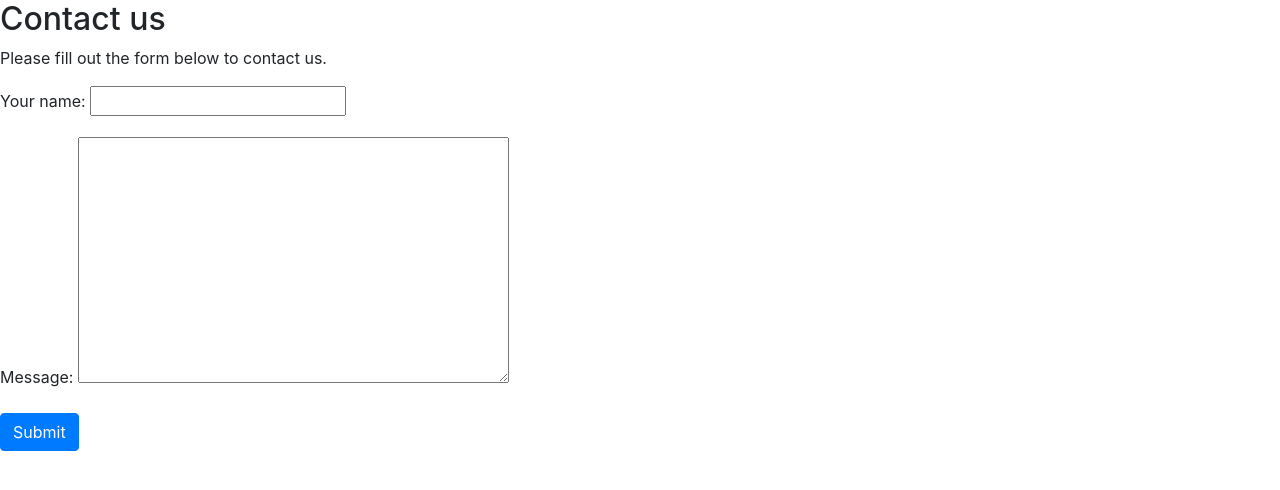
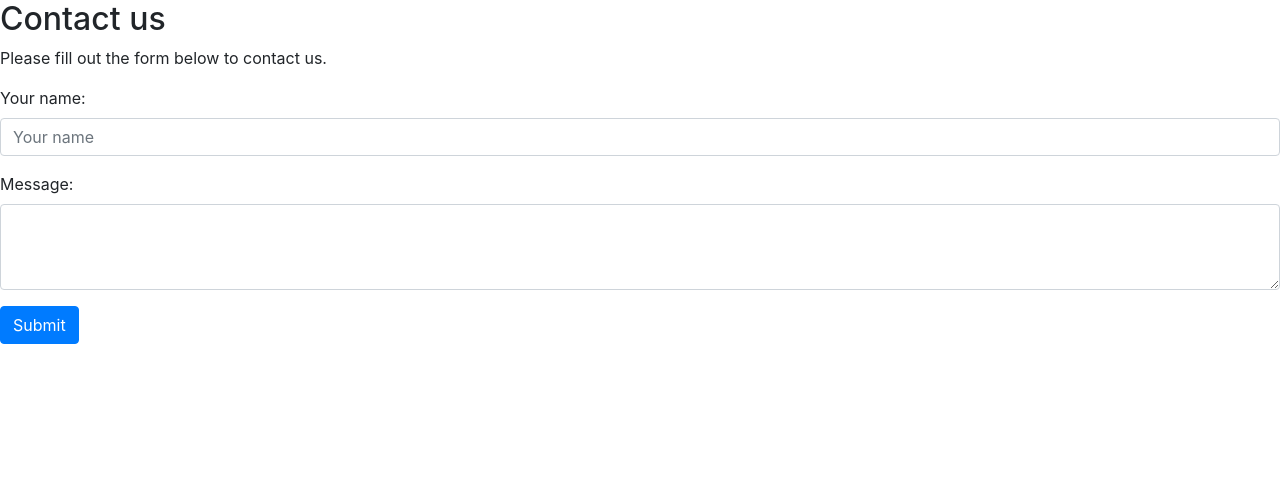
Before and after one commit to labohkip81/Booktime, a Django app: page /contact_us/ in a window 1280 px wide. Shown: the part 56-546 px from the top of the page. Run offline with Django 3.2, Linux system fonts and the light colour scheme; some libraries are stand-ins or nearby versions.

Commit message:
added contact form for the product catalog.

```diff
--- a/booktime/templates/contact_form.html
+++ b/booktime/templates/contact_form.html
@@ -5,6 +5,36 @@
 <p> Please fill out the form below to contact us. </p>
 <form method="POST">
 {% csrf_token %}
-{{ form.as_p }}
-<button type="submit" class="btn btn-primary"> Submit </Button>
+<div class="form-group">
+{{ form.name.label_tag }}
+
+<input type="text" class="form-control" {% if form.name.errors %}is-invalid {% endif %} id="id_name"
+placeholder="Your name "
+value = "{{ form.name.value|default:""}}">
+
+{% if form.name.errors %}
+
+<div class="invalid-feedback">
+{{ form.name.errors }}
+</div>
+{% endif %}
+</div>
+<div class="form-group">
+{{ form.message.label_tag }}
+<textarea class="form-control {% if form.message.errors %}  is-invalid {% endif %}"
+id="id_message"
+      name="message"
+      rows="3">
+      {{ form.message.value|default:""}}
+    </textarea>
+    {% if form.message.errors %}
+      <div class="invalid-feedback">
+        {{ form.message.errors }}
+      </div>
+    {% endif %}
+  </div>
+  <button type="submit" class="btn btn-primary">Submit</button>
+</form>
+
+
 {% endblock content %}
```
Also changed, not shown: booktime/main/views.py (line endings or trailing spaces).
